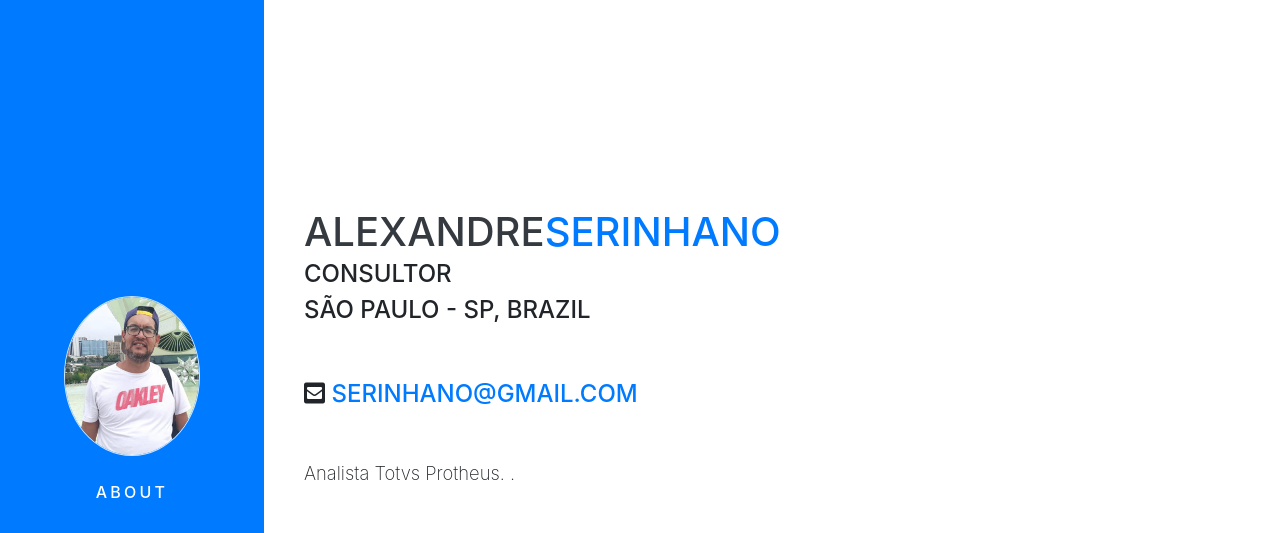
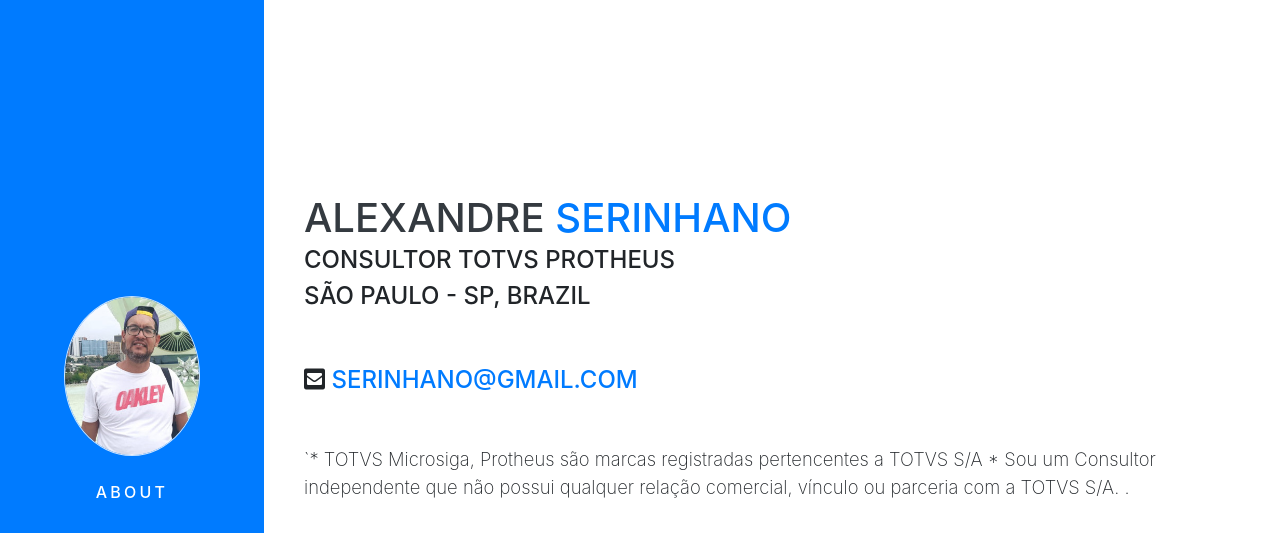
Before and after one commit to serinhano/serinhano.github.io, a website with bundled scripts: page index.html in a window 1280 px wide. Shown: the top 533 px of the page. Built offline with nearby package versions, Linux system fonts and the light colour scheme; a web font is replaced by a local one.

Commit message:
Update index.html

```diff
--- a/index.html
+++ b/index.html
@@ -66,15 +66,17 @@
 
     <section class="resume-section p-3 p-lglg-5 d-flex align-items-center" id="about">
       <div class="w-100">
-        <h1 class="mb-0">Alexandre<span class="text-primary">Serinhano</span>
+        <h1 class="mb-0">Alexandre          <span class="text-primary">Serinhano</span>
         </h1>
-        <div class="subheading mb-5"> Consultor
+        <div class="subheading mb-5"> Consultor Totvs Protheus
 		<div class="subheading mb-5"> São Paulo - SP, Brazil
 		</div>
 		<i class="fas fa-envelope-square"></i>
 		<a href="mailto:serinhano@gmail,com">serinhano@gmail.com</a>
 		</div>
-        <p class="lead mb-5"> Analista Totvs Protheus.
+        <p class="lead mb-5">
+		`* TOTVS Microsiga, Protheus são marcas registradas pertencentes a TOTVS S/A
+		 * Sou um Consultor independente que não possui qualquer relação comercial, vínculo ou parceria com a TOTVS S/A.
 		.
 		</p>
         <div class="social-icons">
```
